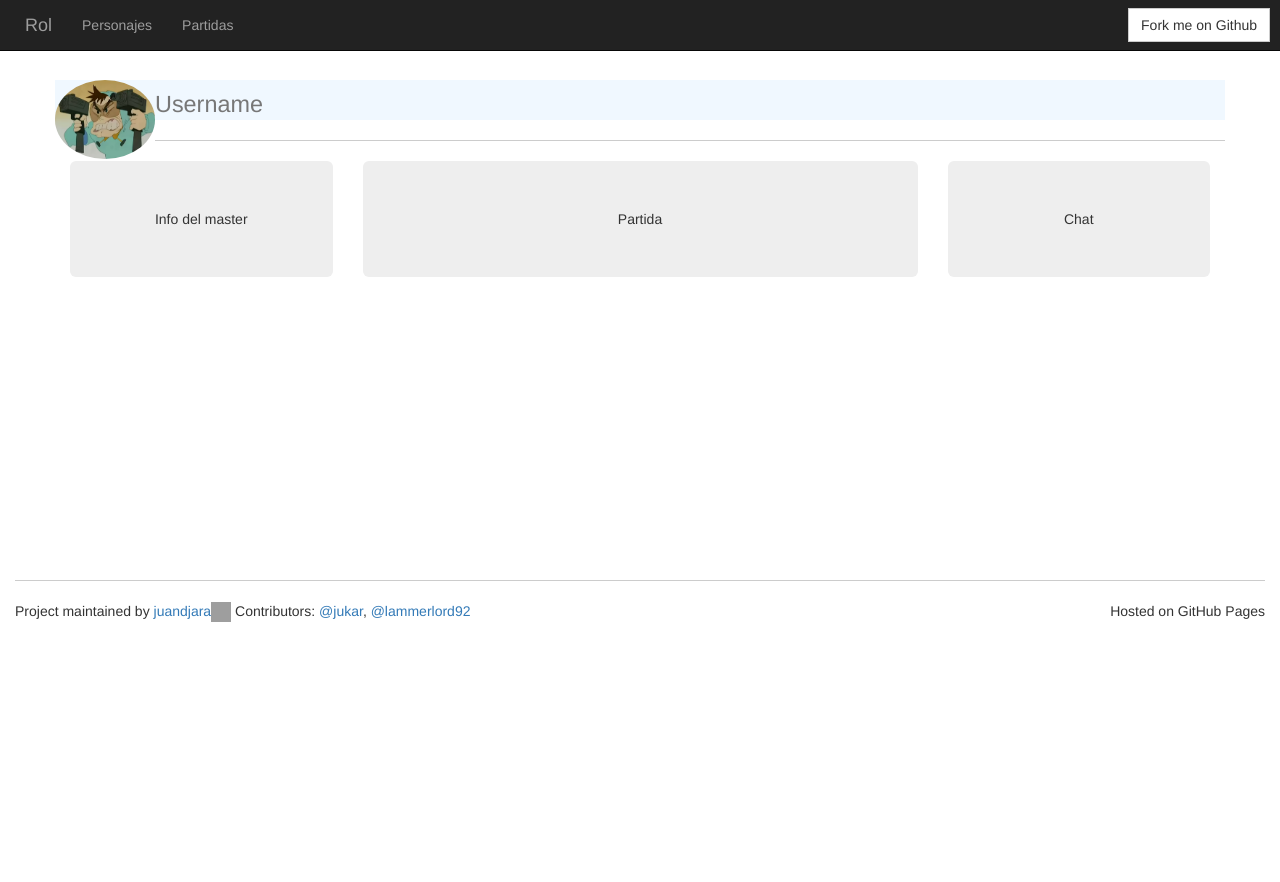
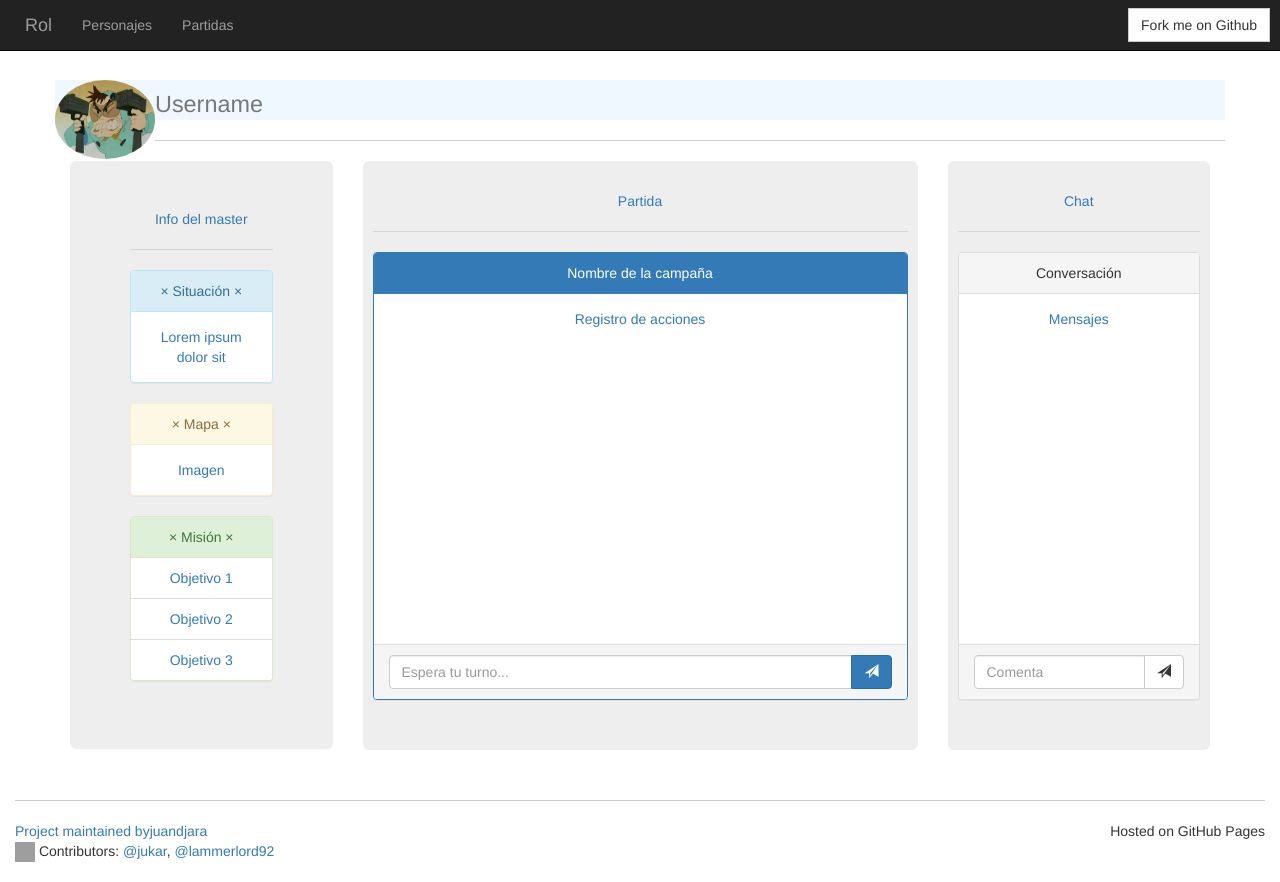
Before and after one commit to juandjara/rol, a website: page index.html in a window 1280 px wide. Before the commit the page ends 800 px from the top, so only its background shows below. Drawn offline with nearby package versions, Linux system fonts and the light colour scheme; grey boxes are pictures that could not be loaded.

Commit message:
updated interface

```diff
--- a/css/style.css
+++ b/css/style.css
@@ -6,10 +6,9 @@
 	background-color: aliceblue;
 }
 
-.center{
-	text-align: center;
+.text-left{
+	text-align: left;
 }
-
 .avatar{
 	max-width: 100px;
 }
@@ -35,3 +34,11 @@ footer{
 .main{
 	min-height: 40em;
 }
+
+.chat{
+	padding: 30px 10px !important;
+}
+
+.chat > .panel > .panel-body{
+	min-height: 25em;
+}
--- a/index.html
+++ b/index.html
@@ -41,25 +41,75 @@
     <div class="container under-navbar main">
       <section class="row">
         <div class="center-block title">
-          <img src="img/enfadasion.png" alt="user avatar" class="img-circle avatar pull-left">
+          <a href="#/me"><img src="img/enfadasion.png" alt="user avatar" class="img-circle avatar pull-left"></a>
           <h1>
-            <small class="hidden">
-              Proyecto usado para practicar el desarrollo de un gestor de rol y el trabajo en equipo usando el stack M.E.A.N.
-            </small>
-            <small>Username</small>
+            <a href="#/me"><small>Username</small><a>
           </h1>
         </div>
         <hr>
       </section>
       <section class="row">
         <div class="col-md-3">
-          <p class="jumbotron center">Info del master</p>
+          <div class="jumbotron text-center">
+            Info del master
+            <hr>
+            <div class="panel panel-info">
+              <div class="panel-heading">&times; Situación &times;</div>
+              <div class="panel-body">Lorem ipsum dolor sit</div>
+            </div>
+            <div class="panel panel-warning">
+              <div class="panel-heading">&times; Mapa &times;</div>
+              <div class="panel-body">Imagen</div>
+            </div>
+            <div class="panel panel-success">
+              <div class="panel-heading">&times; Misión &times;</div>
+              <ul class="list-group">
+                <li class="list-group-item">Objetivo 1</li>
+                <li class="list-group-item">Objetivo 2</li>
+                <li class="list-group-item">Objetivo 3</li>
+              </ul>
+            </div>
+          </div>
         </div>
         <div class="col-md-6">
-          <p class="jumbotron center">Partida</p>
+          <div class="chat jumbotron text-center chat">
+            Partida
+            <hr>
+            <div class="panel panel-primary">
+              <div class="panel-heading">Nombre de la campaña</div>
+              <div class="panel-body">Registro de acciones</div>
+              <div class="panel-footer">
+                <div class="input-group">
+                  <input type="text" class="form-control" placeholder="Espera tu turno...">
+                  <span class="input-group-btn">
+                    <button type="button" class="btn btn-primary" aria-label="Enviar tu mensaje">
+                      <span class="glyphicon glyphicon-send" aria-hidden="true"></span>
+                    </button>
+                  </span>
+                </div> <!-- /.input-group -->
+              </div> <!-- /.panel-footer -->
+            </div> <!-- /.panel -->
+          </div>
         </div>
         <div class="col-md-3">
-          <p class="jumbotron center">Chat</p>
+          <div class="chat jumbotron text-center">
+            Chat
+            <hr>
+            <div class="panel panel-default">
+              <div class="panel-heading">Conversación</div>
+              <div class="panel-body">Mensajes</div>
+              <div class="panel-footer">
+                <div class="input-group">
+                  <input type="text" class="form-control" placeholder="Comenta">
+                  <span class="input-group-btn">
+                    <button type="button" class="btn btn-default" aria-label="Enviar tu mensaje">
+                      <span class="glyphicon glyphicon-send" aria-hidden="true"></span>
+                    </button>
+                  </span>
+                </div> <!-- /.input-group -->
+              </div> <!-- /.panel-footer -->
+            </div> <!-- /.panel -->
+          </div>
         </div>
       </section>
     </div>
```
